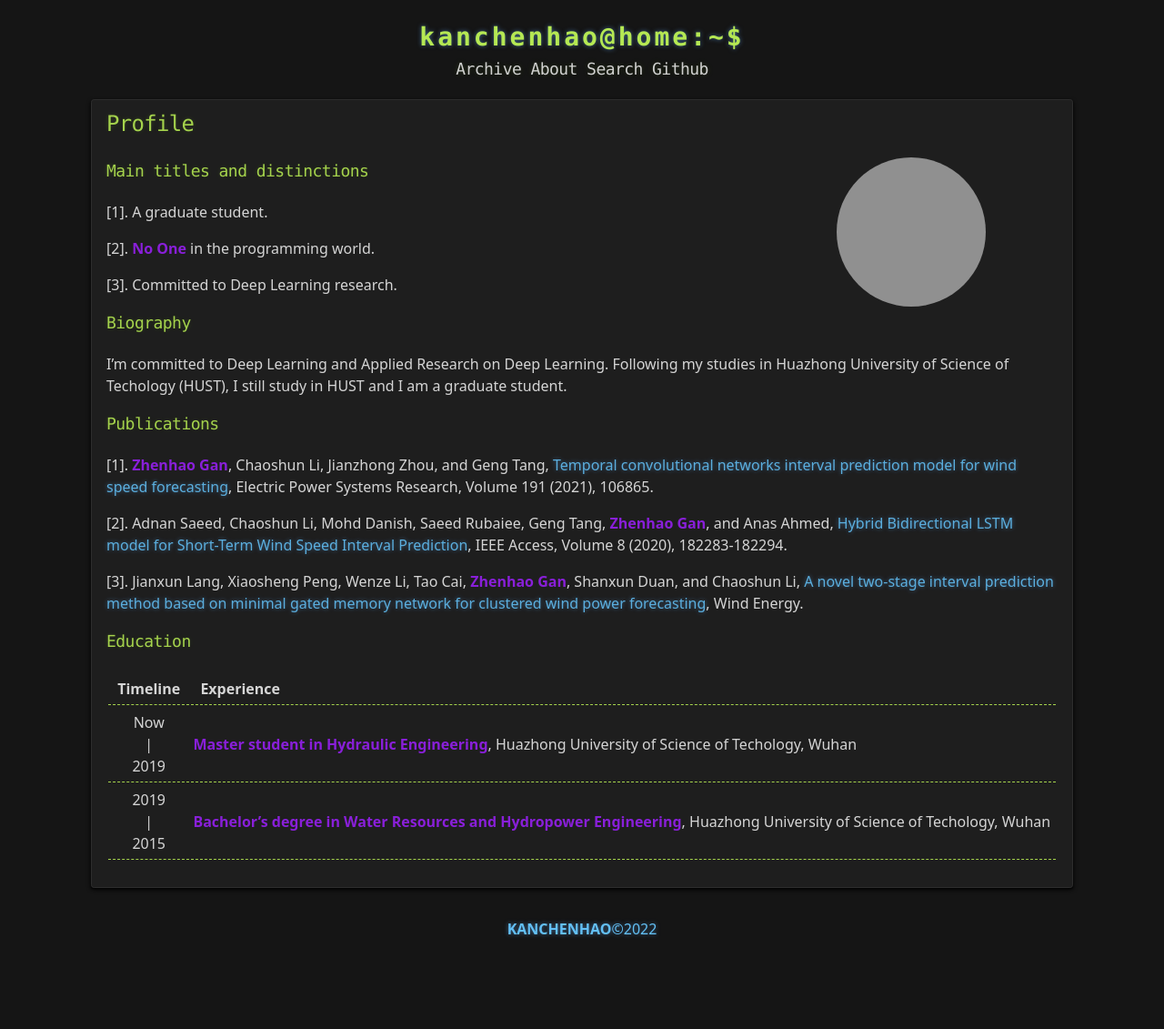
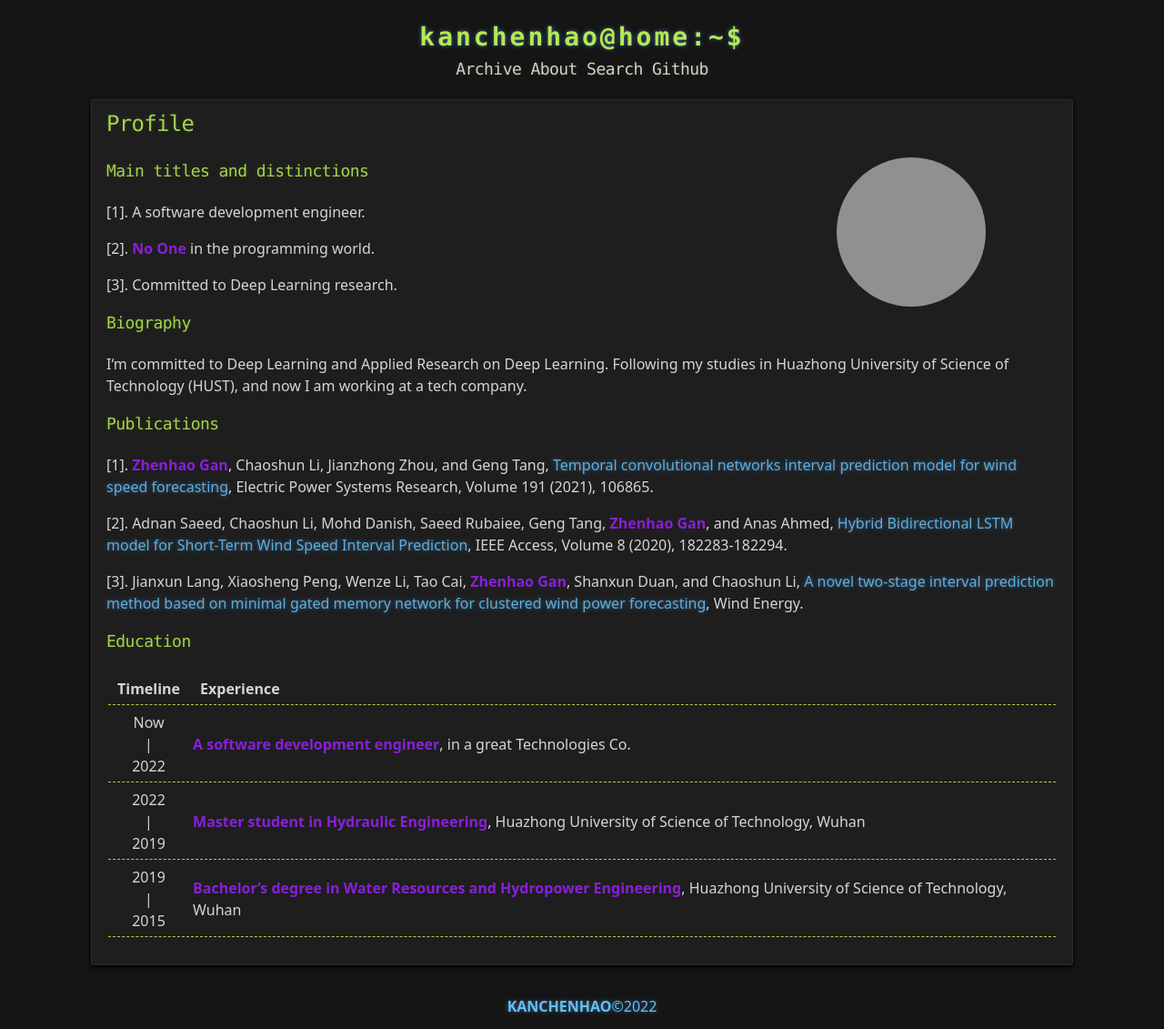
Before and after one commit to kanchenhao/blog, a Jekyll site: the page built from about.md, in a window 1280 px wide. Shown: the whole page at 91% size. Built offline with Jekyll 4.4.1, drawn with Linux system fonts in a browser that asks for light colours; before the commit the page ends 1046 px from its top, so only the background shows below that; grey boxes are pictures that could not be loaded.

Commit message:
add readme

```diff
--- a/about.md
+++ b/about.md
@@ -38,7 +38,7 @@ title: About - Kan Chenhao
 
 ### Main titles and distinctions
 
-[1]. A graduate student.
+[1]. A software development engineer.
 
 [2]. **No One** in the programming world.
 
@@ -46,7 +46,7 @@ title: About - Kan Chenhao
 
 ### Biography
 
-I'm committed to Deep Learning and Applied Research on Deep Learning. Following my studies in Huazhong University of Science of Techology (HUST), I still study in HUST and I am a graduate student.
+I‘m committed to Deep Learning and Applied Research on Deep Learning. Following my studies in Huazhong University of Science of Technology (HUST), and now I am working at a tech company.
 
 ### Publications
 
@@ -54,11 +54,12 @@ I'm committed to Deep Learning and Applied Research on Deep Learning. Following
 
 [2]. Adnan Saeed, Chaoshun Li, Mohd Danish, Saeed Rubaiee, Geng Tang, **Zhenhao Gan**, and Anas Ahmed, [Hybrid Bidirectional LSTM model for Short-Term Wind Speed Interval Prediction](https://dx.doi.org/10.1109/ACCESS.2020.3027977), IEEE Access, Volume 8 (2020), 182283-182294.
 
-[3]. Jianxun Lang, Xiaosheng Peng, Wenze Li, Tao Cai, **Zhenhao Gan**, Shanxun Duan, and Chaoshun Li, [A novel two‐stage interval prediction method based on minimal gated memory network for clustered wind power forecasting](https://dx.doi.org/10.1002/we.2582), Wind Energy.
+[3]. Jianxun Lang,  Xiaosheng Peng,  Wenze Li,  Tao Cai,  **Zhenhao Gan**,  Shanxun Duan, and Chaoshun Li, [A novel two‐stage interval prediction method based on minimal gated memory network for clustered wind power forecasting](https://dx.doi.org/10.1002/we.2582), Wind Energy.
 
 ### Education
 
-|         Timeline         | Experience                                                                                                              |
-| :----------------------: | :---------------------------------------------------------------------------------------------------------------------- |
-| Now <br/> \| <br/> 2019  | **Master student in Hydraulic Engineering**, Huazhong University of Science of Techology, Wuhan                         |
-| 2019 <br/> \| <br/> 2015 | **Bachelor's degree in Water Resources and Hydropower Engineering**, Huazhong University of Science of Techology, Wuhan |
+| Timeline     | Experience                                                                                                              |
+|:------------:|:------------------------------------------------------------------------------------------------------------------------|
+| Now <br/>  \| <br/> 2022  | **A software development engineer**, in a great Technologies Co.                         |
+| 2022 <br/>  \| <br/> 2019  | **Master student in Hydraulic Engineering**, Huazhong University of Science of Technology, Wuhan                         |
+| 2019 <br/> \| <br/> 2015  | **Bachelor's degree in Water Resources and Hydropower Engineering**, Huazhong University of Science of Technology, Wuhan |
```
